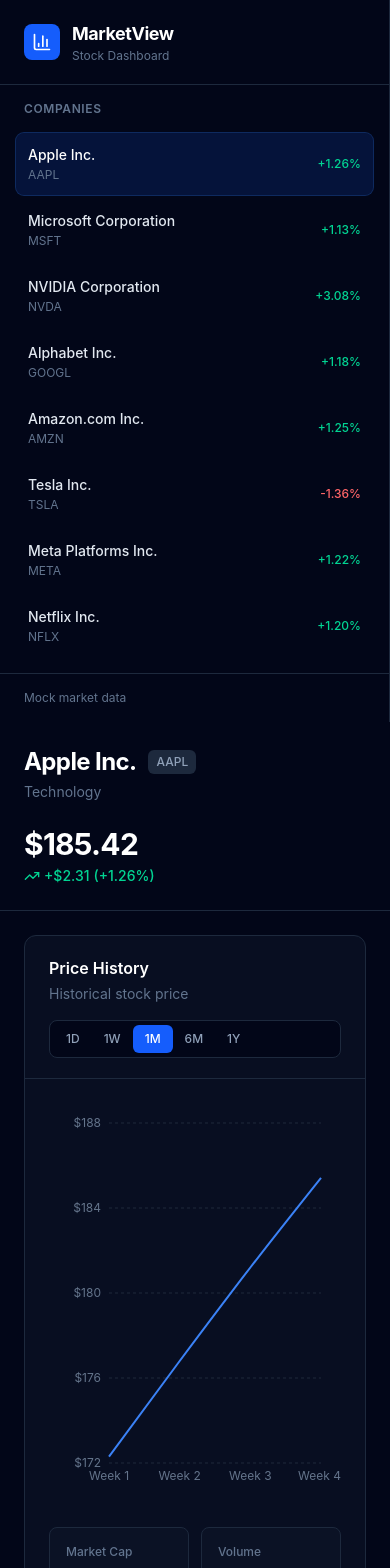
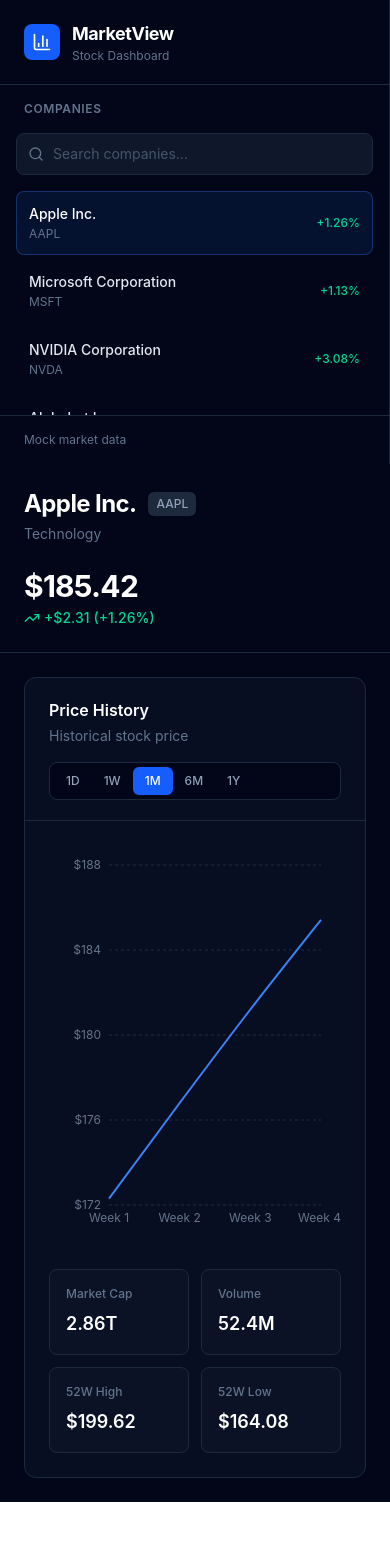
Before and after one commit to JITANSHU-17/marketview-stock-dashboard, a React (Vite) app: page / in a window 390 px wide. Shown: the top 1568 px of the page. After the commit the page ends 1502 px from the top, so only its background shows below. Built offline with nearby package versions, Linux system fonts and the light colour scheme.

Commit message:
feat: add company search and responsive ux

```diff
--- a/src/components/Dashboard/Dashboard.jsx
+++ b/src/components/Dashboard/Dashboard.jsx
@@ -8,7 +8,8 @@
 function Dashboard({ company }) {
   const [timeframe, setTimeframe] = useState("1M");
 
-  const chartData = company.history[timeframe];
+  const chartData =
+  company.history[timeframe] || company.history["1M"];
 
   return (
     <main className="flex min-w-0 flex-1 flex-col bg-slate-950">
@@ -51,8 +52,14 @@
           </div>
 
           {/* Chart */}
-          <div className="p-6">
-  <StockChart data={chartData} />
+          <div className="p-6" aria-label={`${company.name} stock price chart`}>
+
+          <div
+            role="img"
+            aria-label={`${company.name} stock price chart for ${timeframe}`}
+            >
+            <StockChart data={chartData} />
+            </div>
 
   <div className="mt-6">
     <MarketStats company={company} />
--- a/src/components/Dashboard/StockChart.jsx
+++ b/src/components/Dashboard/StockChart.jsx
@@ -50,10 +50,11 @@
 
           <Tooltip
             contentStyle={{
-              backgroundColor: "#0f172a",
-              border: "1px solid #1e293b",
-              borderRadius: "8px",
-              color: "#ffffff",
+                backgroundColor: "#020617",
+                border: "1px solid #334155",
+                borderRadius: "10px",
+                color: "#ffffff",
+                boxShadow: "0 10px 30px rgba(0, 0, 0, 0.3)",
             }}
             labelStyle={{
               color: "#94a3b8",
--- a/src/components/Sidebar/CompanyList.jsx
+++ b/src/components/Sidebar/CompanyList.jsx
@@ -12,11 +12,11 @@
           <button
             key={company.symbol}
             onClick={() => onSelectCompany(company.symbol)}
-            className={`flex w-full items-center justify-between rounded-lg px-3 py-3 text-left transition ${
-              isSelected
-                ? "bg-blue-600/15 ring-1 ring-blue-500/30"
-                : "hover:bg-slate-800"
-            }`}
+            className={`group flex w-full items-center justify-between rounded-lg border px-3 py-3 text-left transition focus:outline-none focus:ring-2 focus:ring-blue-500/40 ${
+                isSelected
+                    ? "border-blue-500/30 bg-blue-500/10"
+                    : "border-transparent hover:border-slate-800 hover:bg-slate-900"
+                }`}
           >
             <div>
               <p
--- a/src/components/Sidebar/Sidebar.jsx
+++ b/src/components/Sidebar/Sidebar.jsx
@@ -1,4 +1,5 @@
-import { BarChart3 } from "lucide-react";
+import { useState } from "react";
+import { BarChart3, Search } from "lucide-react";
 import CompanyList from "./CompanyList";
 
 function Sidebar({
@@ -6,9 +7,21 @@
   selectedSymbol,
   onSelectCompany,
 }) {
+
+    const [searchTerm, setSearchTerm] = useState("");
+
+    const filteredCompanies = companies.filter((company) => {
+  const search = searchTerm.toLowerCase();
+
   return (
-    <aside className="flex h-full w-full flex-col border-r border-slate-800 bg-slate-950 lg:w-72">
-      {/* Brand */}
+    company.name.toLowerCase().includes(search) ||
+    company.symbol.toLowerCase().includes(search)
+  );
+});
+
+  return (
+    <aside className="flex max-h-[55vh] w-full flex-col border-r border-slate-800 bg-slate-950 lg:h-full lg:max-h-none lg:w-72">
+    {/* Brand */}
       <div className="flex items-center gap-3 border-b border-slate-800 px-6 py-5">
         <div className="flex h-9 w-9 items-center justify-center rounded-lg bg-blue-600">
           <BarChart3 size={20} />
@@ -33,11 +46,41 @@
           </p>
         </div>
 
-        <CompanyList
-          companies={companies}
-          selectedSymbol={selectedSymbol}
-          onSelectCompany={onSelectCompany}
+        {/* Search */}
+        <div className="relative mb-4">
+          <Search
+            size={16}
+            className="pointer-events-none absolute left-3 top-1/2 -translate-y-1/2 text-slate-500"
+          />
+
+          <input
+                type="text"
+                placeholder="Search companies..."
+                aria-label="Search companies"
+                value={searchTerm}
+                onChange={(event) => setSearchTerm(event.target.value)}
+                className="w-full rounded-lg border border-slate-800 bg-slate-900 py-2.5 pl-9 pr-3 text-sm text-white outline-none placeholder:text-slate-600 focus:border-blue-500"
+                />
+        </div>
+
+        {filteredCompanies.length > 0 ? (
+  <CompanyList
+            companies={filteredCompanies}
+            selectedSymbol={selectedSymbol}
+            onSelectCompany={onSelectCompany}
         />
+        ) : (
+        <div className="rounded-lg border border-dashed border-slate-800 px-4 py-8 text-center">
+            <p className="text-sm font-medium text-slate-400">
+            No companies found
+            </p>
+
+            <p className="mt-1 text-xs text-slate-600">
+            Try another company or symbol.
+            </p>
+        </div>
+        )}
+
       </div>
 
       {/* Footer */}
```
